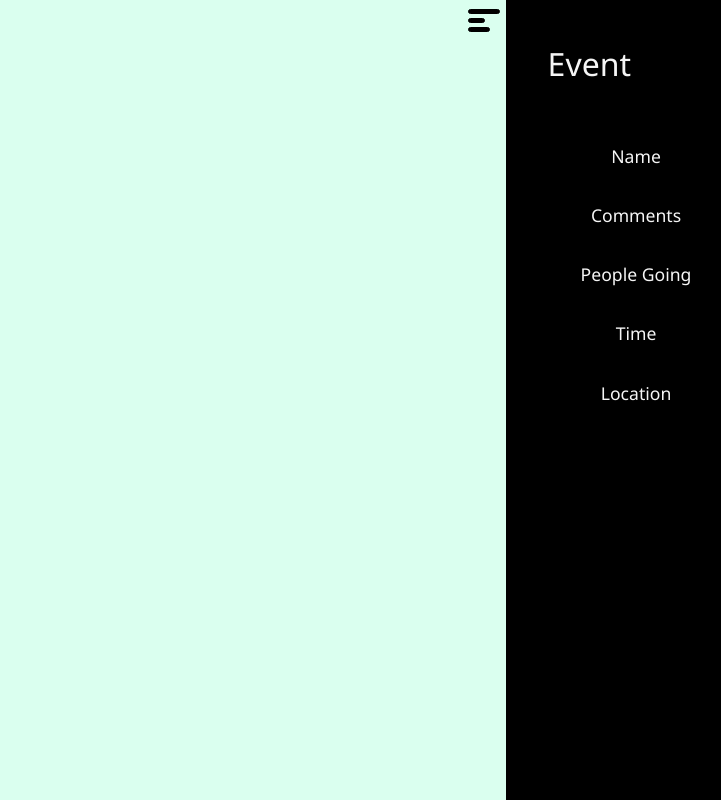
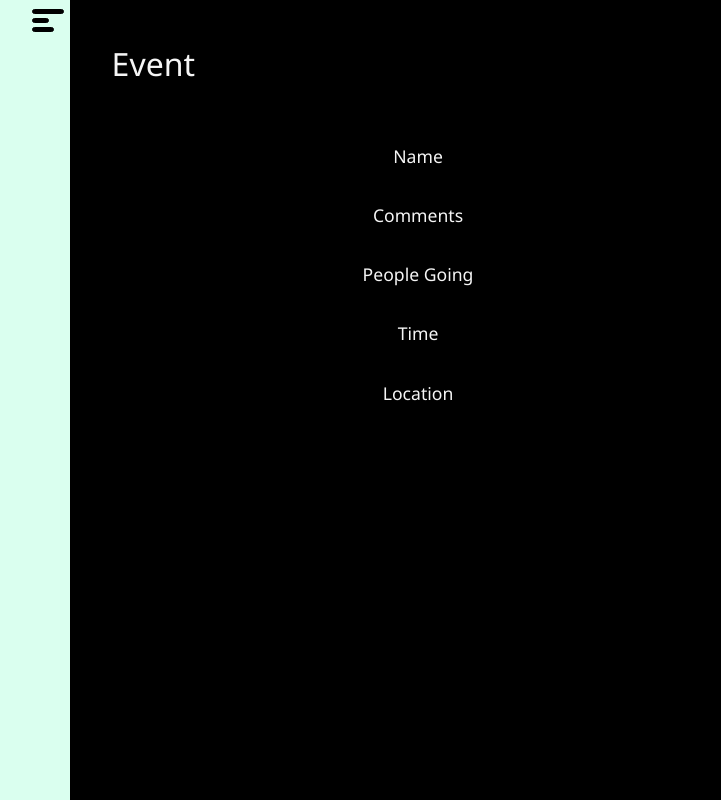
Before and after one commit to CS380Group/GroupUp, a PHP site: page /sidebar.html in a window 1280 px wide. Shown: the whole page, without its empty margins (514-1235 px from the left). Run offline with PHP 8.4, Linux system fonts and the light colour scheme; some libraries are stand-ins or nearby versions.

Commit message:
Update Style.css
size changes

```diff
--- a/Style.css
+++ b/Style.css
@@ -8,7 +8,7 @@ body{
 .navbar{
     position: absolute;
     right: 0px;
-    width: 260px;
+    width: 696px;
     height: 100%;
     background-color: #000000;
     text-align: center;
```
